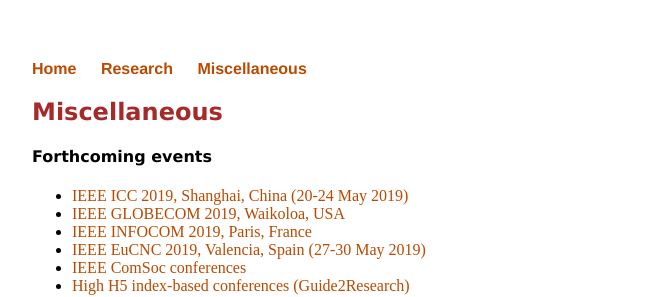
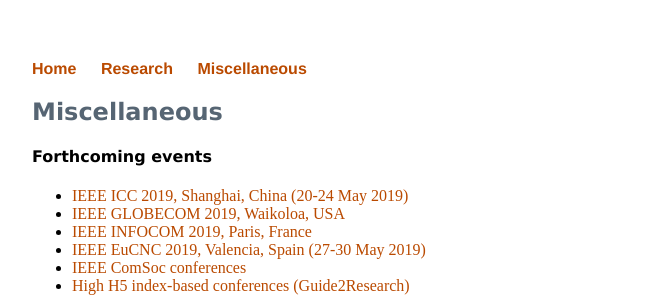
Before and after one commit to luuquangtrung/luuquangtrung.github.io_v1, a Jekyll site: the page built from misc/index.html, in a window 1280 px wide. Shown: the top 297 px of the page, without its empty margins (160-820 px from the left). Built offline with Jekyll 4.4.1, drawn with Linux system fonts in a browser that asks for light colours.

Commit message:
Update index.html

```diff
--- a/misc/index.html
+++ b/misc/index.html
@@ -4,7 +4,7 @@
 ---
 
 <div>
-<h2 style="font-family:verdana; color:brown">Miscellaneous</h2>
+<h2 style="font-family:verdana; color:#566573">Miscellaneous</h2>
 </div>
 
 <!-- <div>&nbsp;</div> -->
```
